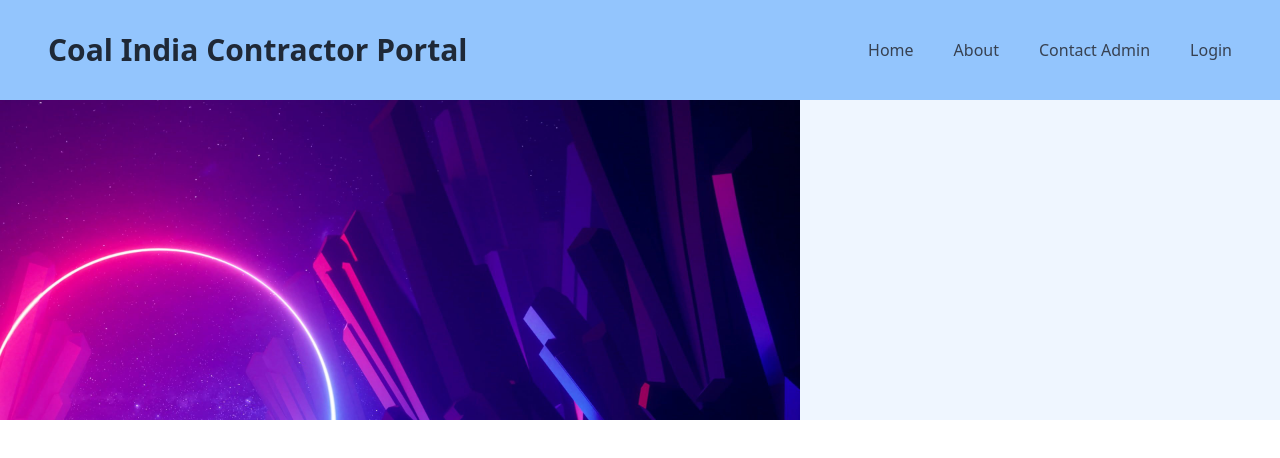
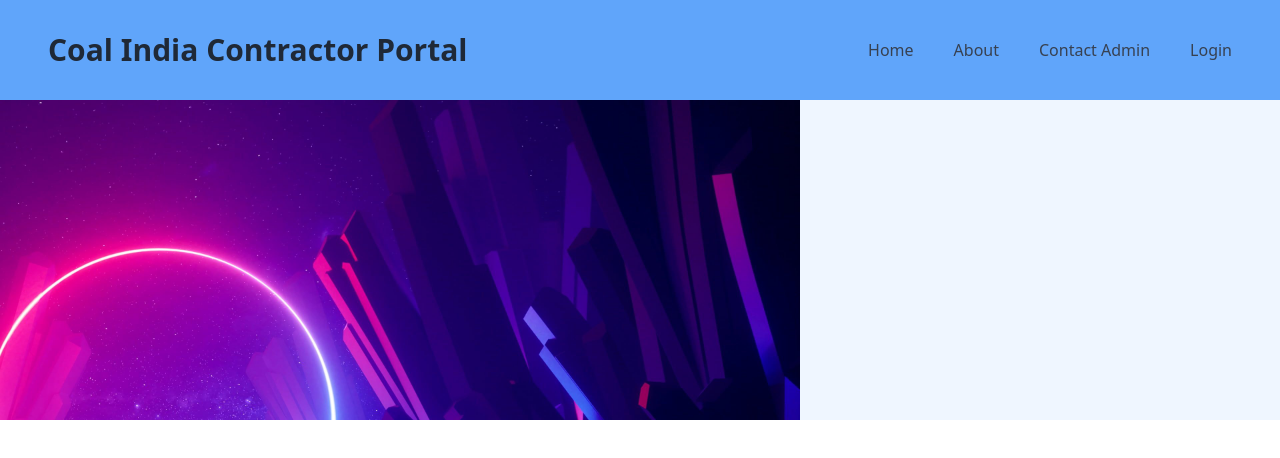
Before and after one commit to ROHIT8759/Pdt-Mng-GOV-SIH, a React (Vite) app: page / in a window 1280 px wide. Shown: the top 458 px of the page. Built offline with nearby package versions, Linux system fonts and the light colour scheme.

Commit message:
staged some changes and now commiting

```diff
--- a/src/components/navbar.jsx
+++ b/src/components/navbar.jsx
@@ -1,7 +1,7 @@
 import React from "react";
 const Navbar = () => {
     return (
-        <div className="h-[100px] bg-blue-300 flex items-center justify-between px-12 shadow-md">
+        <div className="h-[100px] bg-blue-400 flex items-center justify-between px-12 shadow-md">
 
             <h1 className="text-3xl font-bold text-gray-800">Coal India Contractor Portal</h1>
 
```
